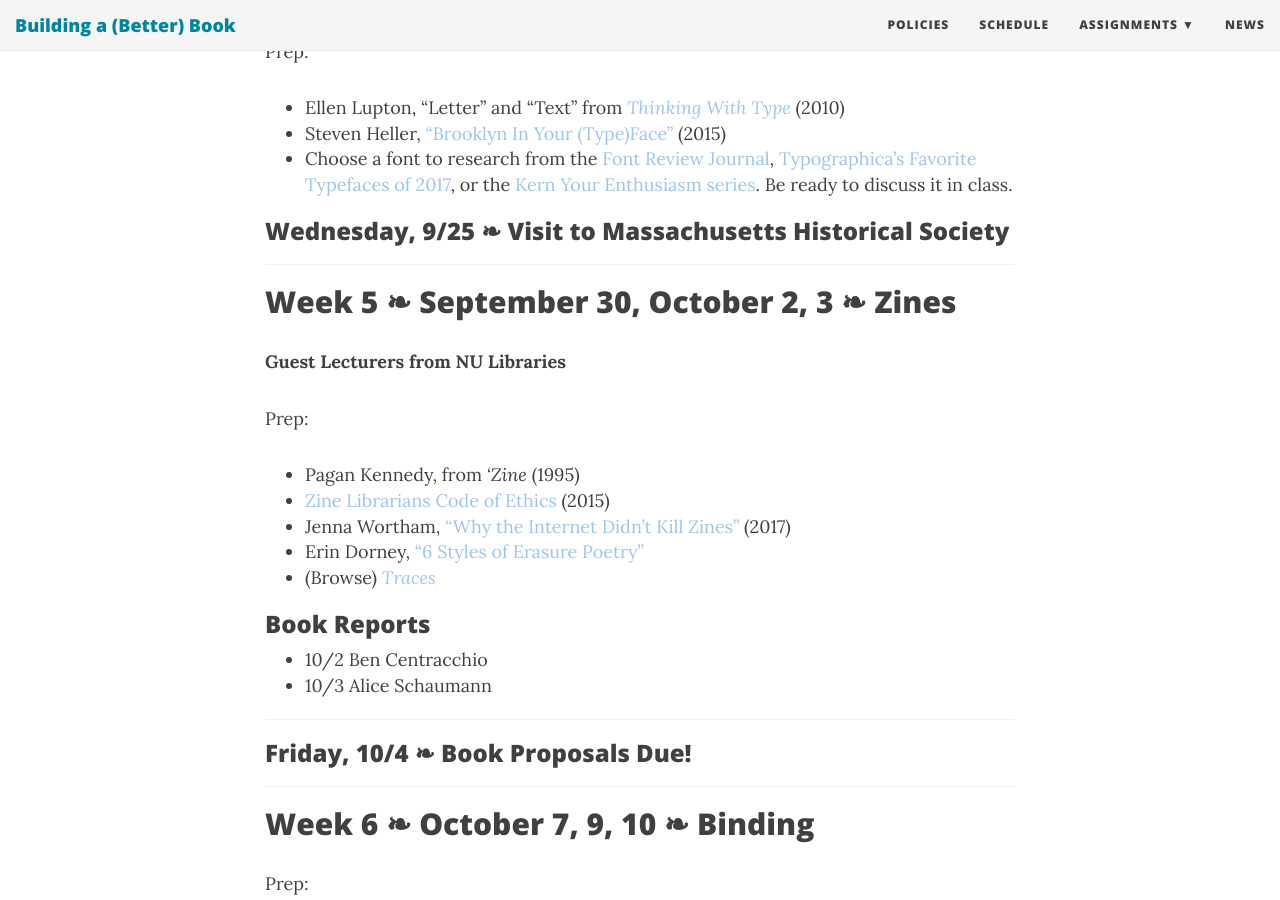
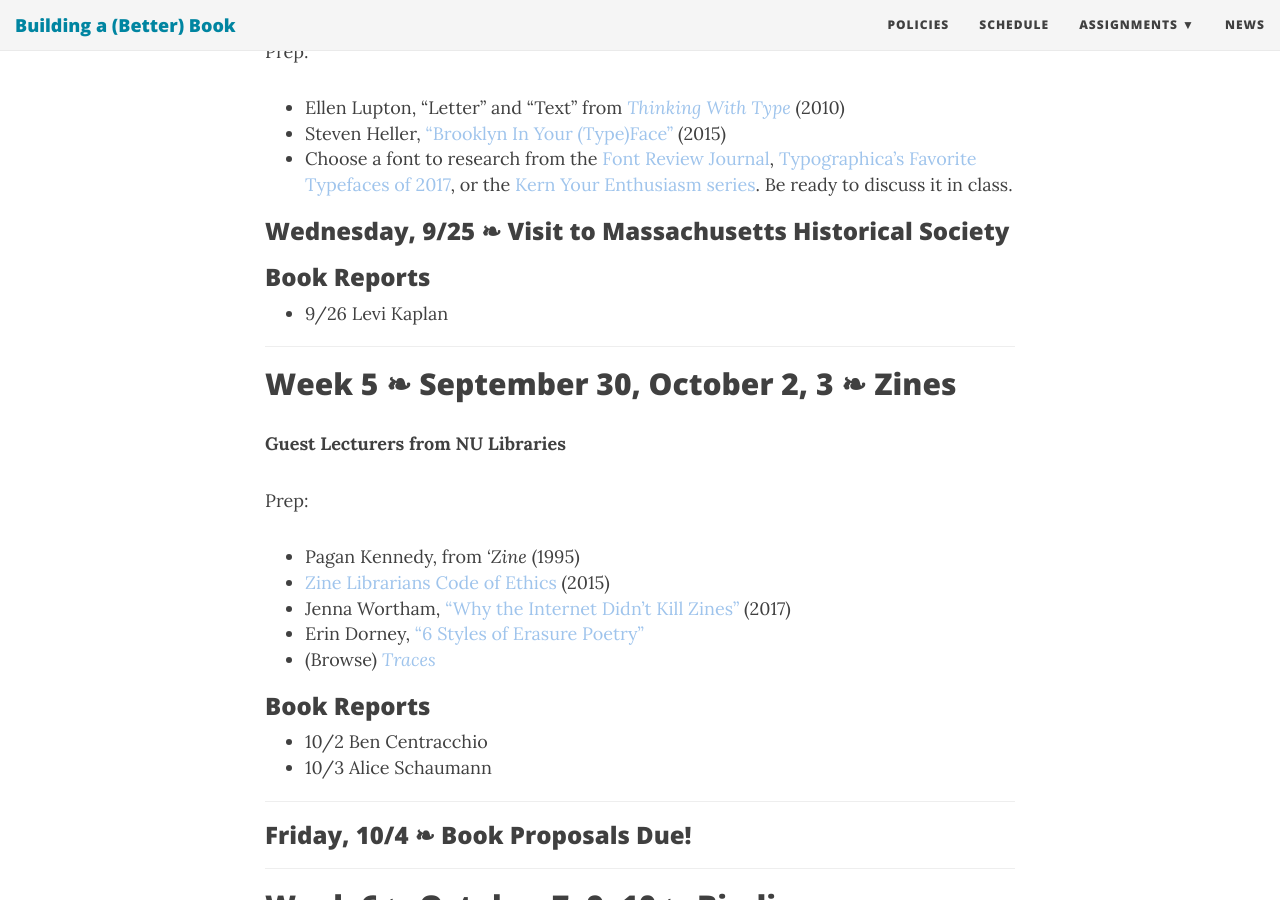
Before and after one commit to rccordell/f19bbb, a Jekyll site: the page built from schedule.md, in a window 1280 px wide and 900 px high, scrolled down 2514 px. Built offline with Jekyll 4.4.1, drawn with Linux system fonts in a browser that asks for light colours; nearby versions of some CDN libraries; some web fonts are replaced.

Commit message:
add final book report date

```diff
--- a/schedule.md
+++ b/schedule.md
@@ -74,6 +74,10 @@ Prep:
 + Choose a font to research from the [Font Review Journal](http://fontreviewjournal.com/), [Typographica's Favorite Typefaces of 2017](https://typographica.org/features/our-favorite-typefaces-of-2017/), or the [Kern Your Enthusiasm series](http://hilobrow.com/tag/kern-enthusiasm/). Be ready to discuss it in class.
 
 ### Wednesday, 9/25 &#10087; Visit to Massachusetts Historical Society
+
+### Book Reports
+
++ 9/26	 Levi Kaplan
 
 -----
 
```
